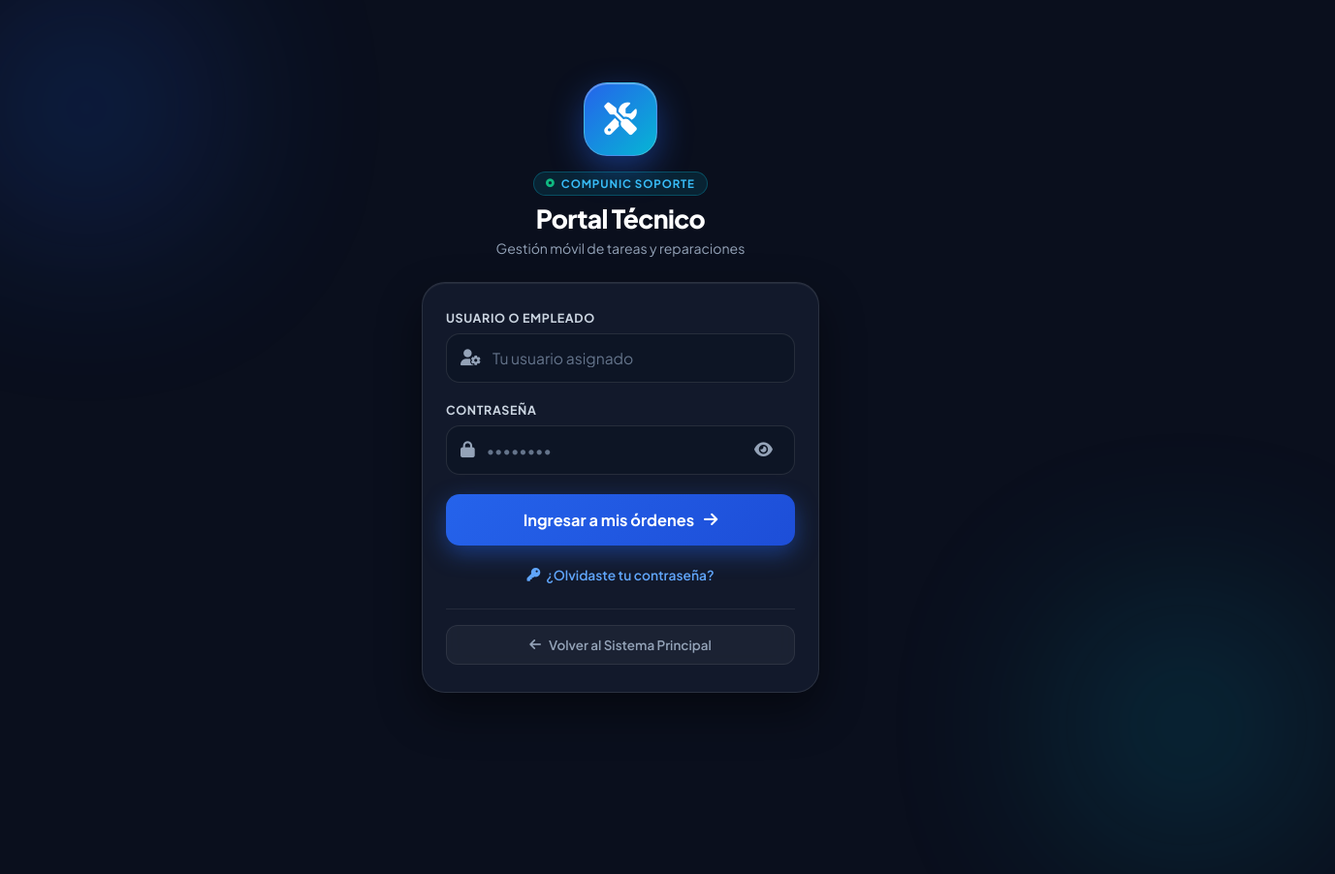
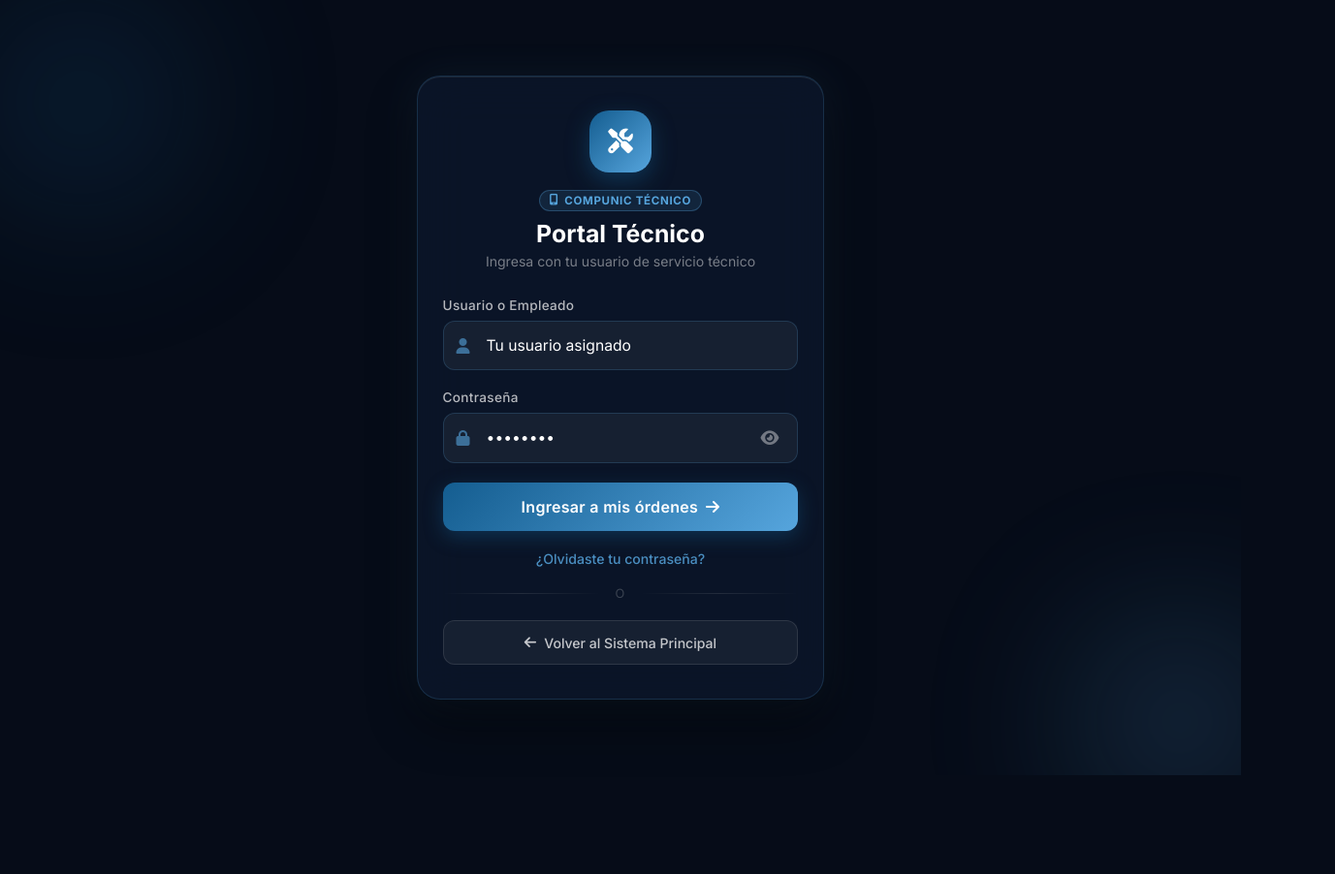
Before and after one commit to juan-aver/compunic, a plain HTML site: page Tecnico/login.html in a window 1280 px wide. Shown: the whole page at 97% size, 1377 px wide, since content can reach past the window. After the commit the page ends 800 px from the top, so only its background shows below. Drawn offline with Linux system fonts and the light colour scheme.

Commit message:
fix(tecnico): aplicar diseno exacto del sistema principal y solucionar fondo blanco de autocompletado en campos

```diff
--- a/Tecnico/login.html
+++ b/Tecnico/login.html
@@ -6,31 +6,21 @@
   <title>Acceso Técnico | Compunic</title>
   <link rel="icon" type="image/png" href="../Admin/Frontend/assets/logo.png">
   <link rel="manifest" href="manifest.json">
-  <meta name="theme-color" content="#0a0f1d">
+  <meta name="theme-color" content="#060c18">
   <meta name="mobile-web-app-capable" content="yes">
   <meta name="apple-mobile-web-app-status-bar-style" content="black-translucent">
   <meta name="apple-mobile-web-app-title" content="Compunic Técnico">
 
-  <!-- Fuentes e Iconos -->
+  <!-- Fuentes e Iconos (Idénticos al sistema principal) -->
   <link rel="preconnect" href="https://fonts.googleapis.com">
   <link rel="preconnect" href="https://fonts.gstatic.com" crossorigin>
-  <link href="https://fonts.googleapis.com/css2?family=Plus+Jakarta+Sans:wght@400;500;600;700;800&display=swap" rel="stylesheet">
+  <link href="https://fonts.googleapis.com/css2?family=Inter:wght@300;400;500;600;700;800&display=swap" rel="stylesheet">
   <link rel="stylesheet" href="https://cdnjs.cloudflare.com/ajax/libs/font-awesome/6.5.1/css/all.min.css">
 
   <style>
-    :root {
-      --primary: #3b82f6;
-      --primary-dark: #1d4ed8;
-      --accent: #06b6d4;
-      --bg: #0a0f1d;
-      --card-bg: rgba(22, 30, 49, 0.75);
-      --card-border: rgba(255, 255, 255, 0.1);
-      --text: #f8fafc;
-      --text-muted: #94a3b8;
-      --input-bg: rgba(13, 20, 36, 0.7);
-    }
-
-    * {
+    *,
+    *::before,
+    *::after {
       box-sizing: border-box;
       margin: 0;
       padding: 0;
@@ -38,214 +28,252 @@
     }
 
     body {
-      font-family: 'Plus Jakarta Sans', system-ui, -apple-system, sans-serif;
-      background-color: var(--bg);
-      color: var(--text);
+      font-family: 'Inter', -apple-system, BlinkMacSystemFont, "Segoe UI", Roboto, sans-serif;
+      background: #060c18;
+      color: #e2e8f0;
       min-height: 100vh;
       display: flex;
       flex-direction: column;
       justify-content: center;
       align-items: center;
-      padding: 24px 20px;
+      padding: 20px 16px;
       position: relative;
       overflow-x: hidden;
       user-select: none;
     }
 
-    /* Luces de fondo dinámicas (Glow Effect) */
-    .glow-orb {
+    /* Orbes de fondo (Paleta exacta Compunic: #145D90 y #56A5DD) */
+    .bg-orbs {
+      position: fixed;
+      inset: 0;
+      z-index: 0;
+      overflow: hidden;
+      pointer-events: none;
+    }
+
+    .orb {
       position: absolute;
       border-radius: 50%;
-      filter: blur(100px);
-      pointer-events: none;
-      z-index: 0;
-      opacity: 0.45;
-      animation: floatOrb 12s ease-in-out infinite alternate;
+      filter: blur(80px);
+      opacity: 0.35;
+      animation: orbFloat 18s ease-in-out infinite alternate;
     }
 
-    .glow-orb-1 {
+    .orb-1 {
       width: 320px;
       height: 320px;
-      background: radial-gradient(circle, #2563eb, transparent 70%);
+      background: radial-gradient(circle, #145D90, transparent 70%);
       top: -60px;
       left: -80px;
     }
 
-    .glow-orb-2 {
+    .orb-2 {
       width: 280px;
       height: 280px;
-      background: radial-gradient(circle, #06b6d4, transparent 70%);
+      background: radial-gradient(circle, #56A5DD, transparent 70%);
       bottom: -60px;
       right: -60px;
-      animation-delay: -5s;
+      animation-delay: -6s;
     }
 
-    @keyframes floatOrb {
+    @keyframes orbFloat {
       0% { transform: translate(0, 0) scale(1); }
-      100% { transform: translate(25px, 30px) scale(1.1); }
+      100% { transform: translate(25px, 35px) scale(1.08); }
     }
 
     .login-container {
       width: 100%;
-      max-width: 410px;
+      max-width: 420px;
       display: flex;
       flex-direction: column;
       align-items: center;
       position: relative;
-      z-index: 1;
+      z-index: 2;
     }
 
-    /* Cabecera / Identidad */
-    .brand-header {
-      display: flex;
-      flex-direction: column;
-      align-items: center;
-      text-align: center;
-      margin-bottom: 26px;
+    /* Tarjeta Idéntica al Sistema Principal, adaptada a Smartphone */
+    .login-card {
+      width: 100%;
+      background: rgba(12, 22, 42, 0.88);
+      backdrop-filter: blur(24px);
+      -webkit-backdrop-filter: blur(24px);
+      border-radius: 24px;
+      padding: 2.2rem 1.6rem;
+      border: 1px solid rgba(86, 165, 221, 0.18);
+      box-shadow:
+        0 0 40px rgba(86, 165, 221, 0.08),
+        0 25px 50px rgba(0, 0, 0, 0.45),
+        inset 0 1px 0 rgba(255, 255, 255, 0.08);
+      animation: fadeSlideUp 0.6s ease-out both;
     }
 
-    .brand-icon-box {
-      width: 76px;
-      height: 76px;
-      border-radius: 24px;
-      background: linear-gradient(135deg, #2563eb, #06b6d4);
+    @keyframes fadeSlideUp {
+      from {
+        opacity: 0;
+        transform: translateY(20px);
+      }
+      to {
+        opacity: 1;
+        transform: translateY(0);
+      }
+    }
+
+    /* Cabecera / Icono */
+    .login-header {
+      text-align: center;
+      margin-bottom: 1.8rem;
+    }
+
+    .login-header .login-icon {
+      width: 64px;
+      height: 64px;
+      border-radius: 20px;
+      background: linear-gradient(135deg, #145D90, #56A5DD);
       display: flex;
       align-items: center;
       justify-content: center;
-      font-size: 2.1rem;
-      color: #ffffff;
-      box-shadow: 0 12px 35px rgba(37, 99, 235, 0.45), inset 0 1px 1px rgba(255, 255, 255, 0.4);
-      margin-bottom: 16px;
-      border: 1px solid rgba(255, 255, 255, 0.2);
+      margin: 0 auto 1rem;
+      font-size: 1.6rem;
+      color: white;
+      box-shadow: 0 8px 25px rgba(20, 93, 144, 0.45);
     }
 
-    .badge-portal {
+    .badge-subapp {
       display: inline-flex;
       align-items: center;
       gap: 6px;
-      background: rgba(6, 182, 212, 0.12);
-      border: 1px solid rgba(6, 182, 212, 0.3);
-      color: #38bdf8;
+      background: rgba(86, 165, 221, 0.12);
+      border: 1px solid rgba(86, 165, 221, 0.3);
+      color: #56A5DD;
       font-size: 0.72rem;
       font-weight: 700;
       text-transform: uppercase;
-      letter-spacing: 0.08em;
-      padding: 4px 12px;
+      letter-spacing: 0.06em;
+      padding: 3px 10px;
       border-radius: 20px;
       margin-bottom: 8px;
     }
 
-    .brand-header h1 {
-      font-size: 1.65rem;
-      font-weight: 800;
-      letter-spacing: -0.025em;
+    .login-header h2 {
+      font-size: 1.55rem;
+      font-weight: 700;
       color: #ffffff;
-      line-height: 1.2;
+      margin-bottom: 0.35rem;
     }
 
-    .brand-header p {
+    .login-header p {
+      color: rgba(255, 255, 255, 0.45);
       font-size: 0.88rem;
-      color: var(--text-muted);
-      margin-top: 5px;
     }
 
-    /* Tarjeta Glassmorphic */
-    .login-card {
-      width: 100%;
-      background: var(--card-bg);
-      backdrop-filter: blur(20px);
-      -webkit-backdrop-filter: blur(20px);
-      border: 1px solid var(--card-border);
-      border-radius: 24px;
-      padding: 28px 24px;
-      box-shadow: 0 20px 45px rgba(0, 0, 0, 0.45), inset 0 1px 1px rgba(255, 255, 255, 0.08);
+    /* Form groups & Labels */
+    .form-group {
+      margin-bottom: 1.25rem;
     }
 
-    .form-group {
-      display: flex;
-      flex-direction: column;
-      gap: 8px;
-      margin-bottom: 20px;
+    .form-group label {
+      display: block;
+      margin-bottom: 0.5rem;
+      color: rgba(255, 255, 255, 0.7);
+      font-weight: 500;
+      font-size: 0.85rem;
+      letter-spacing: 0.3px;
     }
 
-    .form-label {
-      font-size: 0.78rem;
-      font-weight: 700;
-      text-transform: uppercase;
-      letter-spacing: 0.05em;
-      color: #cbd5e1;
-    }
-
+    /* Inputs idénticos al sistema con solución completa al Autocomplete Blanco */
     .input-wrapper {
       position: relative;
       display: flex;
       align-items: center;
-      background: var(--input-bg);
-      border: 1px solid rgba(255, 255, 255, 0.1);
-      border-radius: 14px;
-      padding: 0 14px;
-      transition: all 0.25s cubic-bezier(0.4, 0, 0.2, 1);
+      width: 100%;
     }
 
-    .input-wrapper:focus-within {
-      border-color: var(--primary);
-      box-shadow: 0 0 0 3px rgba(59, 130, 246, 0.25);
-      background: rgba(15, 23, 42, 0.9);
-    }
-
-    .input-wrapper i.input-icon {
-      color: var(--text-muted);
-      font-size: 1.05rem;
-      margin-right: 12px;
+    .input-wrapper .input-icon {
+      position: absolute;
+      left: 14px;
+      color: rgba(86, 165, 221, 0.6);
+      font-size: 1rem;
+      pointer-events: none;
+      transition: color 0.3s;
+      z-index: 2;
     }
 
     .input-wrapper input {
       width: 100%;
-      padding: 15px 0;
-      background: transparent;
-      border: none;
+      padding: 0.95rem 2.8rem 0.95rem 2.75rem;
+      background: rgba(255, 255, 255, 0.05) !important;
+      border: 1px solid rgba(86, 165, 221, 0.2);
+      border-radius: 12px;
+      font-size: 0.98rem;
+      font-family: inherit;
+      color: #ffffff !important;
+      transition: all 0.3s ease;
       outline: none;
-      color: #ffffff;
-      font-family: inherit;
-      font-size: 0.98rem;
-      font-weight: 500;
+      -webkit-text-fill-color: #ffffff !important;
+    }
+
+    /* Solución definitiva para que Chrome/Android no pinte el fondo blanco al autocompletar */
+    .input-wrapper input:-webkit-autofill,
+    .input-wrapper input:-webkit-autofill:hover,
+    .input-wrapper input:-webkit-autofill:focus,
+    .input-wrapper input:-webkit-autofill:active {
+      -webkit-box-shadow: 0 0 0 1000px #0e1c36 inset !important;
+      box-shadow: 0 0 0 1000px #0e1c36 inset !important;
+      -webkit-text-fill-color: #ffffff !important;
+      border-color: rgba(86, 165, 221, 0.4) !important;
+      caret-color: #ffffff;
     }
 
     .input-wrapper input::placeholder {
-      color: #64748b;
-      font-weight: 400;
+      color: rgba(255, 255, 255, 0.3);
     }
 
-    .btn-toggle-pass {
+    .input-wrapper input:focus {
+      border-color: #56A5DD;
+      background: rgba(86, 165, 221, 0.1) !important;
+      box-shadow: 0 0 0 3px rgba(86, 165, 221, 0.15), 0 0 20px rgba(86, 165, 221, 0.1);
+    }
+
+    .input-wrapper input:focus ~ .input-icon {
+      color: #56A5DD;
+    }
+
+    /* Botón Mostrar/Ocultar Contraseña */
+    .toggle-password {
+      position: absolute;
+      right: 12px;
       background: none;
       border: none;
-      color: var(--text-muted);
+      color: rgba(255, 255, 255, 0.4);
+      cursor: pointer;
       font-size: 1.05rem;
       padding: 8px;
-      cursor: pointer;
       display: flex;
       align-items: center;
       justify-content: center;
-      transition: color 0.2s ease;
+      z-index: 2;
+      transition: color 0.2s;
     }
 
-    .btn-toggle-pass:hover {
-      color: #ffffff;
+    .toggle-password:hover {
+      color: #56A5DD;
     }
 
-    /* Alerta de error animada */
-    .alert-error {
-      background: rgba(239, 68, 68, 0.15);
-      border: 1px solid rgba(239, 68, 68, 0.35);
-      color: #fca5a5;
+    /* Mensaje de Error */
+    .error-msg {
+      color: #ff6b6b;
+      background: rgba(255, 107, 107, 0.12);
+      border: 1px solid rgba(255, 107, 107, 0.25);
+      padding: 0.75rem 1rem;
       border-radius: 12px;
-      padding: 12px 14px;
-      font-size: 0.85rem;
+      margin-bottom: 1.25rem;
+      display: none;
+      font-size: 0.86rem;
       font-weight: 500;
-      margin-bottom: 20px;
-      display: none;
+      text-align: center;
       align-items: center;
-      gap: 10px;
+      justify-content: center;
+      gap: 8px;
       animation: shake 0.4s ease;
     }
 
@@ -255,95 +283,105 @@
       40%, 80% { transform: translateX(6px); }
     }
 
-    /* Botón Principal */
-    .btn-submit {
+    /* Botón de Inicio de Sesión (Estilo exacto Compunic) */
+    .btn-login {
       width: 100%;
-      padding: 16px;
-      background: linear-gradient(135deg, #2563eb, #1d4ed8);
+      padding: 0.95rem;
+      background: linear-gradient(135deg, #145D90, #56A5DD);
+      color: white;
       border: none;
-      border-radius: 14px;
-      color: #ffffff;
+      border-radius: 12px;
+      font-size: 1rem;
+      font-weight: 600;
       font-family: inherit;
-      font-size: 1.02rem;
-      font-weight: 700;
-      display: flex;
-      align-items: center;
-      justify-content: center;
-      gap: 10px;
       cursor: pointer;
-      box-shadow: 0 8px 24px rgba(37, 99, 235, 0.45);
-      transition: all 0.2s cubic-bezier(0.4, 0, 0.2, 1);
-    }
-
-    .btn-submit:active {
-      transform: scale(0.975);
-      box-shadow: 0 4px 12px rgba(37, 99, 235, 0.3);
-    }
-
-    .btn-submit:disabled {
-      opacity: 0.65;
-      cursor: not-allowed;
-      transform: none;
-    }
-
-    /* Enlace de recuperación de contraseña */
-    .forgot-wrapper {
-      text-align: center;
-      margin-top: 18px;
-    }
-
-    .forgot-link {
-      display: inline-flex;
-      align-items: center;
-      gap: 6px;
-      color: #60a5fa;
-      font-size: 0.86rem;
-      font-weight: 600;
-      text-decoration: none;
-      transition: all 0.2s ease;
-      padding: 4px 8px;
-      border-radius: 8px;
-    }
-
-    .forgot-link:hover {
-      color: #93c5fd;
-      background: rgba(59, 130, 246, 0.1);
-    }
-
-    /* Separador y enlace de vuelta */
-    .divider {
-      height: 1px;
-      background: rgba(255, 255, 255, 0.08);
-      margin: 22px 0 16px;
-    }
-
-    .btn-back-system {
+      transition: all 0.3s ease;
+      position: relative;
+      overflow: hidden;
+      letter-spacing: 0.3px;
       display: flex;
       align-items: center;
       justify-content: center;
       gap: 8px;
-      width: 100%;
-      padding: 11px;
-      background: rgba(255, 255, 255, 0.04);
-      border: 1px solid rgba(255, 255, 255, 0.08);
-      border-radius: 12px;
-      color: #94a3b8;
-      font-size: 0.84rem;
-      font-weight: 600;
-      text-decoration: none;
-      transition: all 0.2s ease;
+      box-shadow: 0 6px 20px rgba(20, 93, 144, 0.4);
     }
 
-    .btn-back-system:hover {
-      background: rgba(255, 255, 255, 0.08);
-      color: #ffffff;
+    .btn-login:active {
+      transform: scale(0.98);
     }
 
-    /* Banner para instalar app en celular */
+    .btn-login:disabled {
+      opacity: 0.65;
+      cursor: not-allowed;
+    }
+
+    /* Enlace de Olvido de Contraseña */
+    .forgot-link {
+      display: block;
+      text-align: center;
+      margin-top: 1.25rem;
+      color: rgba(86, 165, 221, 0.85);
+      font-size: 0.88rem;
+      text-decoration: none;
+      font-weight: 500;
+      transition: color 0.2s;
+    }
+
+    .forgot-link:hover {
+      color: #56A5DD;
+      text-decoration: underline;
+    }
+
+    /* Divider */
+    .divider {
+      display: flex;
+      align-items: center;
+      gap: 1rem;
+      margin: 1.25rem 0;
+      color: rgba(255, 255, 255, 0.2);
+      font-size: 0.8rem;
+      text-transform: uppercase;
+      letter-spacing: 1px;
+    }
+
+    .divider::before,
+    .divider::after {
+      content: '';
+      flex: 1;
+      height: 1px;
+      background: linear-gradient(90deg, transparent, rgba(255, 255, 255, 0.1), transparent);
+    }
+
+    /* Botón Volver al Sistema */
+    .btn-guest {
+      width: 100%;
+      padding: 0.85rem;
+      background: rgba(255, 255, 255, 0.05);
+      color: rgba(255, 255, 255, 0.75);
+      border: 1px solid rgba(255, 255, 255, 0.1);
+      border-radius: 12px;
+      font-size: 0.88rem;
+      font-weight: 500;
+      font-family: inherit;
+      cursor: pointer;
+      transition: all 0.3s ease;
+      display: flex;
+      align-items: center;
+      justify-content: center;
+      gap: 8px;
+      text-decoration: none;
+    }
+
+    .btn-guest:hover {
+      background: rgba(255, 255, 255, 0.1);
+      color: #fff;
+    }
+
+    /* Banner PWA */
     .install-pwa-banner {
-      margin-top: 22px;
-      background: rgba(6, 182, 212, 0.1);
-      border: 1px solid rgba(6, 182, 212, 0.3);
+      margin-top: 20px;
+      background: rgba(86, 165, 221, 0.1);
+      border: 1px solid rgba(86, 165, 221, 0.25);
       border-radius: 14px;
       padding: 12px 16px;
       display: none;
@@ -362,82 +400,75 @@
     }
 
     .btn-install {
-      background: #06b6d4;
-      color: #0f172a;
+      background: #56A5DD;
+      color: #060c18;
       border: none;
-      padding: 7px 14px;
-      border-radius: 10px;
-      font-size: 0.78rem;
-      font-weight: 800;
+      padding: 6px 12px;
+      border-radius: 8px;
+      font-size: 0.75rem;
+      font-weight: 700;
       cursor: pointer;
-      transition: transform 0.15s ease;
-    }
-
-    .btn-install:active {
-      transform: scale(0.95);
     }
   </style>
 </head>
 <body>
 
-  <!-- Luces de fondo -->
-  <div class="glow-orb glow-orb-1"></div>
-  <div class="glow-orb glow-orb-2"></div>
+  <!-- Luces / Orbes de Fondo -->
+  <div class="bg-orbs">
+    <div class="orb orb-1"></div>
+    <div class="orb orb-2"></div>
+  </div>
 
   <div class="login-container">
-    <div class="brand-header">
-      <div class="brand-icon-box">
-        <i class="fas fa-screwdriver-wrench"></i>
+    <div class="login-card">
+      <div class="login-header">
+        <div class="login-icon">
+          <i class="fas fa-screwdriver-wrench"></i>
+        </div>
+        <div class="badge-subapp">
+          <i class="fas fa-mobile-screen"></i> Compunic Técnico
+        </div>
+        <h2>Portal Técnico</h2>
+        <p>Ingresa con tu usuario de servicio técnico</p>
       </div>
-      <div class="badge-portal">
-        <i class="fas fa-circle-dot" style="font-size: 0.55rem; color: #10b981;"></i> Compunic Soporte
-      </div>
-      <h1>Portal Técnico</h1>
-      <p>Gestión móvil de tareas y reparaciones</p>
-    </div>
 
-    <div class="login-card">
-      <div class="alert-error" id="error-alert">
+      <div class="error-msg" id="errorMsg">
         <i class="fas fa-circle-exclamation"></i>
-        <span id="error-text">Credenciales incorrectas</span>
+        <span id="errorText">Credenciales incorrectas</span>
       </div>
 
       <form id="form-login-tecnico" onsubmit="iniciarSesion(event)">
         <div class="form-group">
-          <label class="form-label" for="username">Usuario o Empleado</label>
+          <label for="username">Usuario o Empleado</label>
           <div class="input-wrapper">
-            <i class="fas fa-user-gear input-icon"></i>
             <input type="text" id="username" placeholder="Tu usuario asignado" required autocomplete="username" autocapitalize="none">
+            <i class="fas fa-user input-icon"></i>
           </div>
         </div>
 
         <div class="form-group">
-          <label class="form-label" for="password">Contraseña</label>
+          <label for="password">Contraseña</label>
           <div class="input-wrapper">
+            <input type="password" id="password" placeholder="••••••••" required autocomplete="current-password">
             <i class="fas fa-lock input-icon"></i>
-            <input type="password" id="password" placeholder="••••••••" required autocomplete="current-password">
-            <button type="button" class="btn-toggle-pass" onclick="togglePass()" aria-label="Mostrar contraseña">
+            <button type="button" class="toggle-password" id="togglePassword" onclick="togglePass()" title="Mostrar/ocultar contraseña">
               <i class="fas fa-eye" id="pass-icon"></i>
             </button>
           </div>
         </div>
 
-        <button type="submit" class="btn-submit" id="btn-submit">
-          <span>Ingresar a mis órdenes</span>
+        <button type="submit" class="btn-login" id="btnLogin">
+          <span id="btn-text">Ingresar a mis órdenes</span>
           <i class="fas fa-arrow-right"></i>
         </button>
 
-        <!-- Botón ¿Olvidaste tu contraseña? -->
-        <div class="forgot-wrapper">
-          <a href="/forgot-password.html" class="forgot-link">
-            <i class="fas fa-key"></i> ¿Olvidaste tu contraseña?
-          </a>
-        </div>
+        <a href="/forgot-password.html" class="forgot-link">¿Olvidaste tu contraseña?</a>
 
-        <div class="divider"></div>
+        <div class="divider"><span>o</span></div>
 
-        <a href="/index.html" class="btn-back-system">
-          <i class="fas fa-arrow-left"></i> Volver al Sistema Principal
+        <a href="/index.html" class="btn-guest">
+          <i class="fas fa-arrow-left"></i>
+          Volver al Sistema Principal
         </a>
       </form>
     </div>
@@ -478,13 +509,14 @@
       e.preventDefault();
       const username = document.getElementById('username').value.trim();
       const password = document.getElementById('password').value;
-      const btn = document.getElementById('btn-submit');
-      const errorAlert = document.getElementById('error-alert');
-      const errorText = document.getElementById('error-text');
+      const btn = document.getElementById('btnLogin');
+      const btnText = document.getElementById('btn-text');
+      const errorMsg = document.getElementById('errorMsg');
+      const errorText = document.getElementById('errorText');
 
-      errorAlert.style.display = 'none';
+      errorMsg.style.display = 'none';
       btn.disabled = true;
-      btn.innerHTML = '<i class="fas fa-spinner fa-spin"></i> Verificando...';
+      btnText.textContent = 'Verificando...';
 
       try {
         const res = await fetch(`${API_BASE}/auth/login`, {
@@ -517,9 +549,9 @@
 
       } catch (err) {
         errorText.textContent = err.message;
-        errorAlert.style.display = 'flex';
+        errorMsg.style.display = 'flex';
         btn.disabled = false;
-        btn.innerHTML = '<span>Ingresar a mis órdenes</span> <i class="fas fa-arrow-right"></i>';
+        btnText.textContent = 'Ingresar a mis órdenes';
       }
     }
 
```
